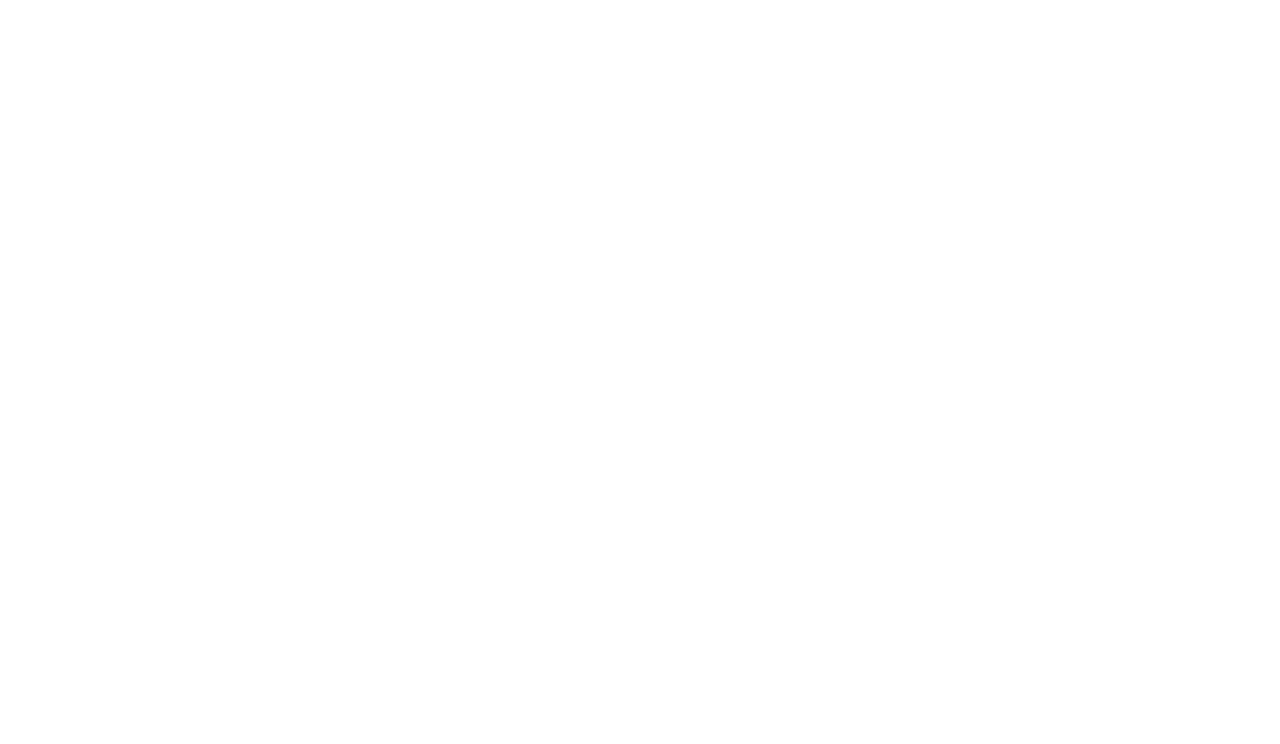
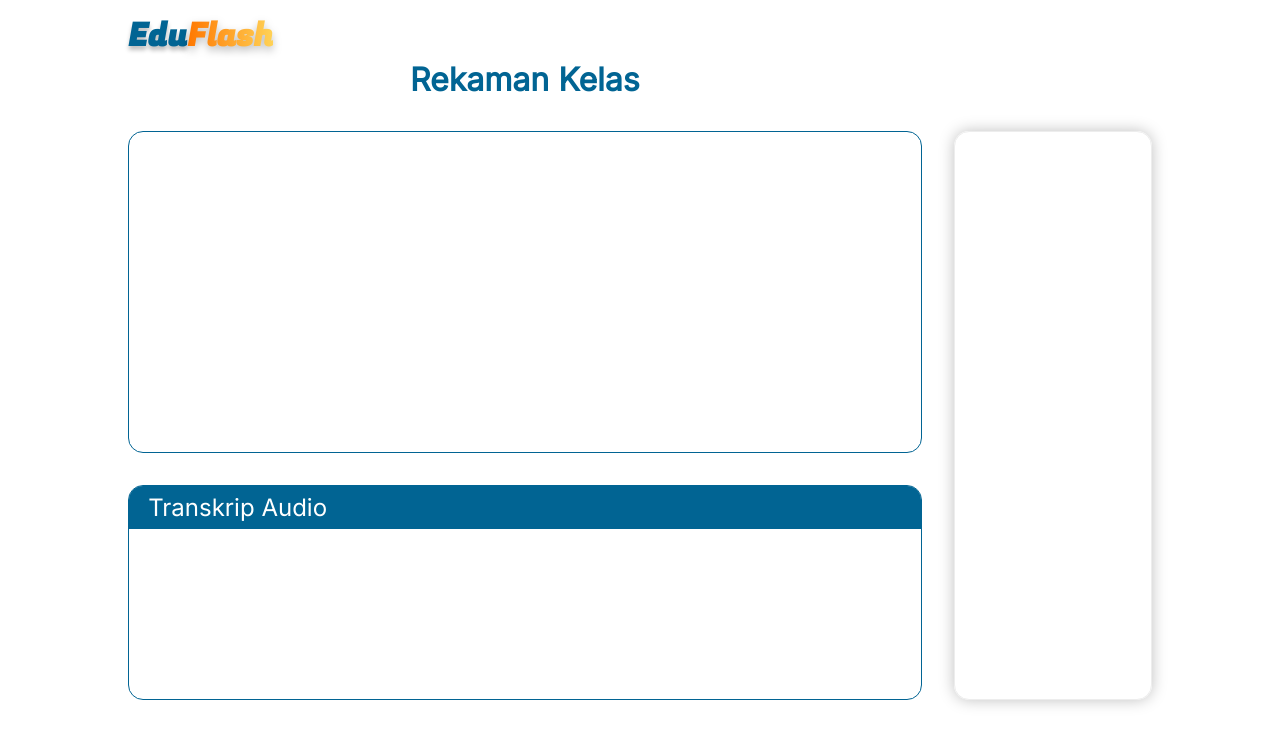
Before and after one commit to Kutukobra/EduFlash, a Vue app: page /room/1/data in a window 1280 px wide. Before the commit this address had no page. Shown: the top 744 px of the page. Built offline with nearby package versions, Linux system fonts and the light colour scheme; no server answers.

Commit message:
blank class data and chat

```diff
--- /dev/null
+++ b/src/pages/ClassChatbot.vue
@@ -0,0 +1,100 @@
+<script setup>
+import Header from "@/components/Header.vue";
+import { useRoute } from "vue-router";
+import { onMounted, ref } from "vue";
+import axios from "axios";
+
+const route = useRoute()
+
+const roomId = route.params.roomId;
+const roomName = ref("")
+
+function getRoomData() {
+    axios.get(`/room/${roomId}`).then((response) => {
+        roomName.value = response.data.data.room_name;
+    }).catch((error) => {
+        console.log(error)
+    })
+}
+
+onMounted(() => {
+    getRoomData();
+})
+</script>
+
+<template>
+  <Header />
+  <div class="wrapper">
+    <main>
+      <h1> {{ roomName }} </h1>
+      <section class="chatbot">
+        <h2>Chat</h2>
+        <div></div>
+      </section>
+      <section class="options"></section>
+    </main>
+  </div>
+</template>
+
+<style scoped>
+* {
+  color: white;
+  box-sizing: border-box;
+}
+
+h1 {
+  color: #016493;
+  display: flex;
+  justify-content: center;
+  align-items: center;
+}
+
+h2 {
+  width: 100%;
+  height: 10%;
+  background-color: #016493;
+  display: flex;
+  align-items: center;
+  padding-left: 1.2rem;
+  font-weight: 300;
+}
+
+.wrapper {
+  width: 100%;
+  height: 100%;
+  display: flex;
+  justify-content: center;
+}
+
+main {
+  width: 80%;
+  height: 80%;
+  display: grid;
+  grid-template-columns: 4fr 1fr;
+  grid-template-rows: 1fr 20fr;
+  grid-template-areas:
+    "title ."
+    "transcript options";
+  gap: 2rem;
+}
+
+.chatbot {
+  grid-area: transcript;
+  border: 1px solid #016493;
+  border-radius: 15px;
+
+  overflow: hidden;
+}
+
+.options {
+  grid-area: options;
+  display: flex;
+  flex-direction: column;
+  gap: 1rem;
+  padding: 1rem;
+  border: 1px solid #ededed;
+  box-shadow: 0 0 15px rgba(0, 0, 0, 0.25);
+  border-radius: 15px;
+}
+
+</style>
--- /dev/null
+++ b/src/pages/ClassData.vue
@@ -0,0 +1,110 @@
+<script setup>
+import Header from "@/components/Header.vue";
+import axios from "axios";
+import { onMounted, ref } from "vue";
+import { useRoute } from "vue-router";
+
+const route = useRoute()
+
+const roomId = route.params.roomId;
+const roomName = ref("")
+
+function getRoomData() {
+    axios.get(`/room/${roomId}`).then((response) => {
+        roomName.value = response.data.data.room_name;
+    }).catch((error) => {
+        console.log(error)
+    })
+}
+
+onMounted(() => {
+    getRoomData();
+})
+
+</script>
+
+<template>
+  <Header />
+  <div class="wrapper">
+    <main>
+      <h1>Rekaman Kelas {{ roomName }}</h1>
+      <section class="recording">
+
+      </section>
+      <section class="transcript">
+        <h2>Transkrip Audio</h2>
+        <div></div>
+      </section>
+      <section class="options"></section>
+    </main>
+  </div>
+</template>
+
+<style scoped>
+* {
+  color: white;
+  box-sizing: border-box;
+}
+
+h1 {
+  color: #016493;
+  display: flex;
+  justify-content: center;
+  align-items: center;
+}
+
+h2 {
+  width: 100%;
+  height: 20%;
+  background-color: #016493;
+  display: flex;
+  align-items: center;
+  padding-left: 1.2rem;
+  font-weight: 300;
+}
+
+.wrapper {
+  width: 100%;
+  height: 100%;
+  display: flex;
+  justify-content: center;
+}
+
+main {
+  width: 80%;
+  height: 80%;
+  display: grid;
+  grid-template-columns: 4fr 1fr;
+  grid-template-rows: 1fr 12fr 8fr;
+  grid-template-areas:
+    "title ."
+    "recording options"
+    "transcript options";
+  gap: 2rem;
+}
+
+.recording {
+  grid-area: recording;
+  border: 1px solid #016493;
+  border-radius: 15px;
+}
+
+.transcript {
+  grid-area: transcript;
+  border: 1px solid #016493;
+  border-radius: 15px;
+
+  overflow: hidden;
+}
+
+.options {
+  grid-area: options;
+  display: flex;
+  flex-direction: column;
+  gap: 1rem;
+  padding: 1rem;
+  border: 1px solid #ededed;
+  box-shadow: 0 0 15px rgba(0, 0, 0, 0.25);
+  border-radius: 15px;
+}
+</style>
--- a/src/pages/Room.vue
+++ b/src/pages/Room.vue
@@ -4,10 +4,19 @@
 import { onMounted } from "vue";
 import { useRoute } from "vue-router";
 import HeadIcon from "./HeadIcon.vue";
+import router from "@/router";
 
 const route = useRoute();
 const roomId = route.params.roomId;
 const roomName = route.query.roomName;
+
+function toRoomData() {
+  router.push(`/room/${roomId}/data`);
+}
+
+function toRoomChatbot() {
+  router.push(`/room/${roomId}/chat`);
+}
 
 onMounted(() => {
   console.log(roomName);
@@ -22,11 +31,11 @@
         <h1>{{ roomName }}</h1>
         <span>ID: {{ roomId }}</span>
       </header>
-      <div class="room-card" id="data-tab">
+      <div class="room-card" id="data-tab" @click="toRoomData">
         <MovieIcon />
         <h2>Rekaman Vidio dan Audio</h2>
       </div>
-      <div class="room-card" id="question-tab">
+      <div class="room-card" id="question-tab" @click="toRoomChatbot">
         <HeadIcon />
         <h2>Tanya Jawab dengan Edu</h2>
       </div>
@@ -81,7 +90,7 @@
 
 #question-tab {
   grid-area: question-tab;
-  background-color: #E9B03F;
+  background-color: #e9b03f;
 }
 
 .room-card {
--- a/src/pages/RoomManager.vue
+++ b/src/pages/RoomManager.vue
@@ -21,6 +21,19 @@
 const studentNames = ref({});
 const intervalId = ref({});
 
+const roomName = ref("");
+
+function getRoomData() {
+  axios
+    .get(`/room/${roomId}`)
+    .then((response) => {
+      roomName.value = response.data.data.room_name;
+    })
+    .catch((error) => {
+      console.log(error);
+    });
+}
+
 function fetchStudents() {
   axios
     .get(`/room/${roomId}/students`)
@@ -38,19 +51,19 @@
   intervalId.value = setInterval(fetchStudents, 5000);
 }
 
-const creatingQuiz = ref(false)
+const creatingQuiz = ref(false);
 
 onMounted(() => {
-  startStudentsPolling()
+  startStudentsPolling();
+  getRoomData();
 });
-
 </script>
 
 <template>
   <Header />
   <div class="content-wrapper">
     <main>
-      <h1>Rekam Kelas</h1>
+      <h1>Rekaman Kelas {{ roomName }}</h1>
       <section class="recording">rekam</section>
       <section class="transcript">
         <h2>Transkrip Audio</h2>
--- a/src/router/index.js
+++ b/src/router/index.js
@@ -8,6 +8,8 @@
 import Quiz from '@/pages/Quiz.vue'
 import RoomManager from '@/pages/RoomManager.vue'
 import JoinRoom from '@/pages/JoinRoom.vue'
+import ClassData from '@/pages/ClassData.vue'
+import ClassChatbot from '@/pages/ClassChatbot.vue'
 
 const router = createRouter({
   history: createWebHistory(import.meta.env.BASE_URL),
@@ -17,6 +19,8 @@
     { path: '/register', component: Register },
     { path: '/join', component: JoinRoom },
     { path: '/room/:roomId', component: Room },
+    { path: '/room/:roomId/data', component: ClassData },
+    { path: '/room/:roomId/chat', component: ClassChatbot },
     { path: '/dashboard', component: Dashboard },
     { path: '/quiz', component: Quiz },
     { path: '/manage/:roomId', component: RoomManager },
```
